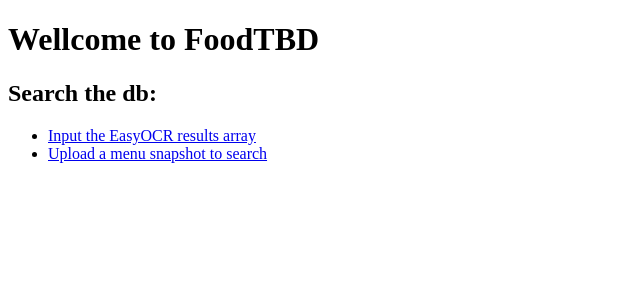
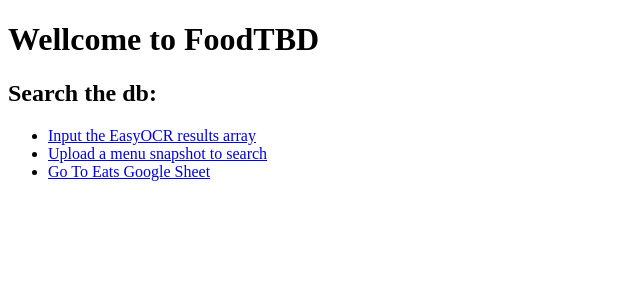
Before and after one commit to FoodTBD/foodie, a Next.js app: page / in a window 1280 px wide. Shown: the top 300 px of the page, without its empty margins (0-640 px from the left). Built offline with nearby package versions, Linux system fonts and the light colour scheme.

Commit message:
added link to Eats Google Sheet

```diff
--- a/src/pages/index.tsx
+++ b/src/pages/index.tsx
@@ -8,6 +8,7 @@ export default function mainPage() {
             <ul>
                 <li><Link href="/upload_ocr_text">Input the EasyOCR results array</Link></li>
                 <li><Link href="/upload_menu_snapshot">Upload a menu snapshot to search</Link></li>
+                <li><a href="https://docs.google.com/spreadsheets/d/18rHSAq_OmQDYqke-SvkN08AFkBvKTgJRKpnP7u09raE/edit#gid=1831747662" target="_blank">Go To Eats Google Sheet</a></li>
             </ul>
         </div>
     )
```
